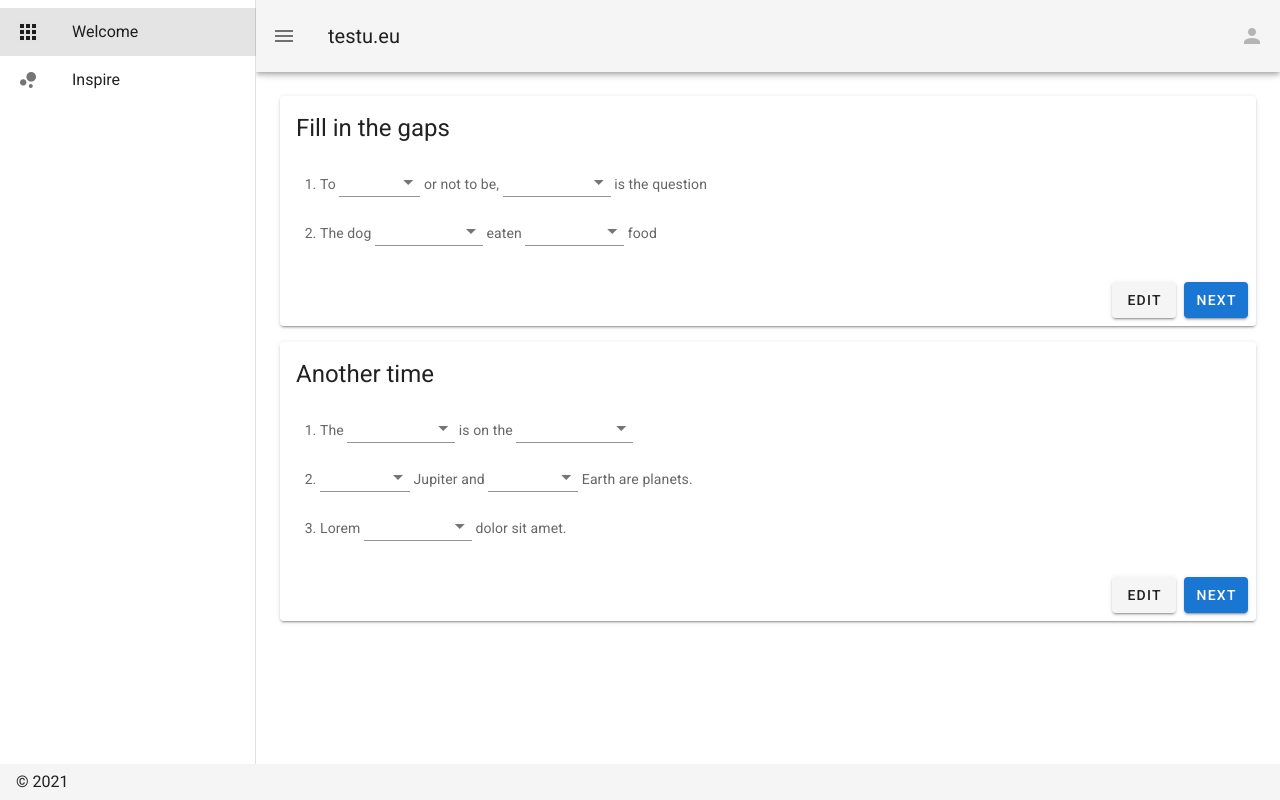
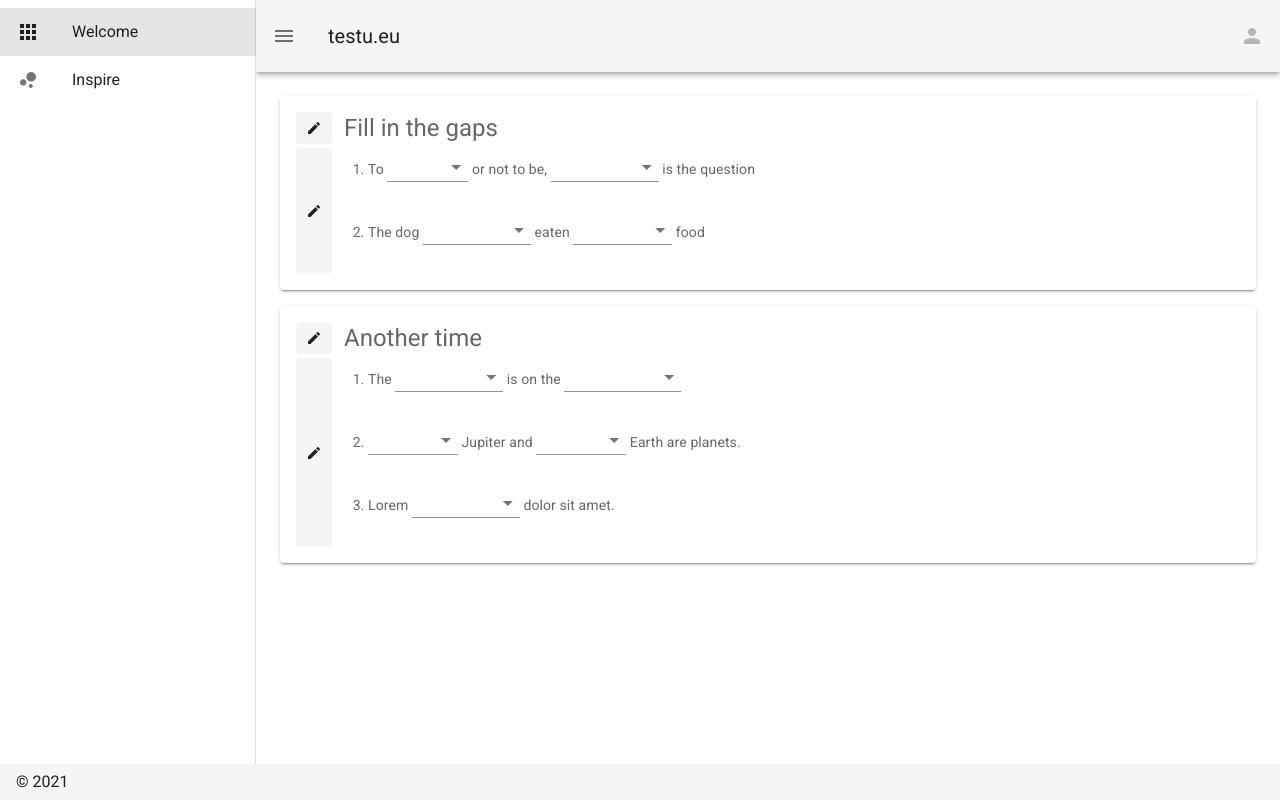
Before and after one commit to edukado-interreto/testu, a Nuxt app: page / in a window 1280 px wide. Built offline with nearby package versions, Linux system fonts and the light colour scheme.

Commit message:
ux: buttons for editing

```diff
--- a/components/GapsEditor.vue
+++ b/components/GapsEditor.vue
@@ -52,7 +52,7 @@ export default {
     white-space: break-spaces;
   }
   li {
-    line-height: 3.5em;
-    height: auto;
+    margin-bottom: 1.5em;
+    line-height: 3em;
   }
 </style>
--- a/pages/index.vue
+++ b/pages/index.vue
@@ -9,10 +9,10 @@
       v-model="edit_drawer.show"
       width="45vw"
     >
-      <v-list-item dense v-if="!$vuetify.breakpoint.mobile">
+      <v-list-item v-if="!$vuetify.breakpoint.mobile">
         <v-btn @click.stop="edit_drawer.show = false" icon><v-icon>mdi-chevron-right</v-icon></v-btn>
       </v-list-item>
-      <v-container v-show="!edit_drawer.mini">
+      <v-container>
         <v-textarea
           v-model="sheet[0].code"
           auto-grow
@@ -21,15 +21,36 @@
     </v-navigation-drawer>
     <v-container>
       <v-card v-for="section in sheet" class="mb-4">
-        <v-card-title class="headline">
-          {{ section.title }}
-        </v-card-title>
         <v-card-text>
-          <GapsEditor
-            v-if="section.type == 'gapFilling'"
-            :code="section.code"
-          />
+          <v-row no-gutters class="mb-1">
+            <v-col class="flex-grow-0 me-3">
+              <v-btn
+                x-small depressed style="height:100%;"
+                @click="edit_drawer.show = true"
+              ><v-icon small>mdi-pencil</v-icon></v-btn>
+            </v-col>
+            <v-col>
+              <span class="headline">
+                {{ section.title }}
+              </span>
+            </v-col>
+          </v-row>
+          <v-row no-gutters>
+            <v-col class="flex-grow-0 me-3">
+              <v-btn
+                x-small depressed style="height:100%;"
+                @click="edit_drawer.show = true"
+              ><v-icon small>mdi-pencil</v-icon></v-btn>
+            </v-col>
+            <v-col>
+              <GapsEditor
+                v-if="section.type == 'gapFilling'"
+                :code="section.code"
+              />
+            </v-col>
+          </v-row>
         </v-card-text>
+        <!--
         <v-card-actions>
           <v-spacer />
           <v-btn @click="edit_drawer.show = true">Edit</v-btn>
@@ -41,6 +62,7 @@
             Next
           </v-btn>
         </v-card-actions>
+        -->
       </v-card>
     </v-container>
   </div>
```
